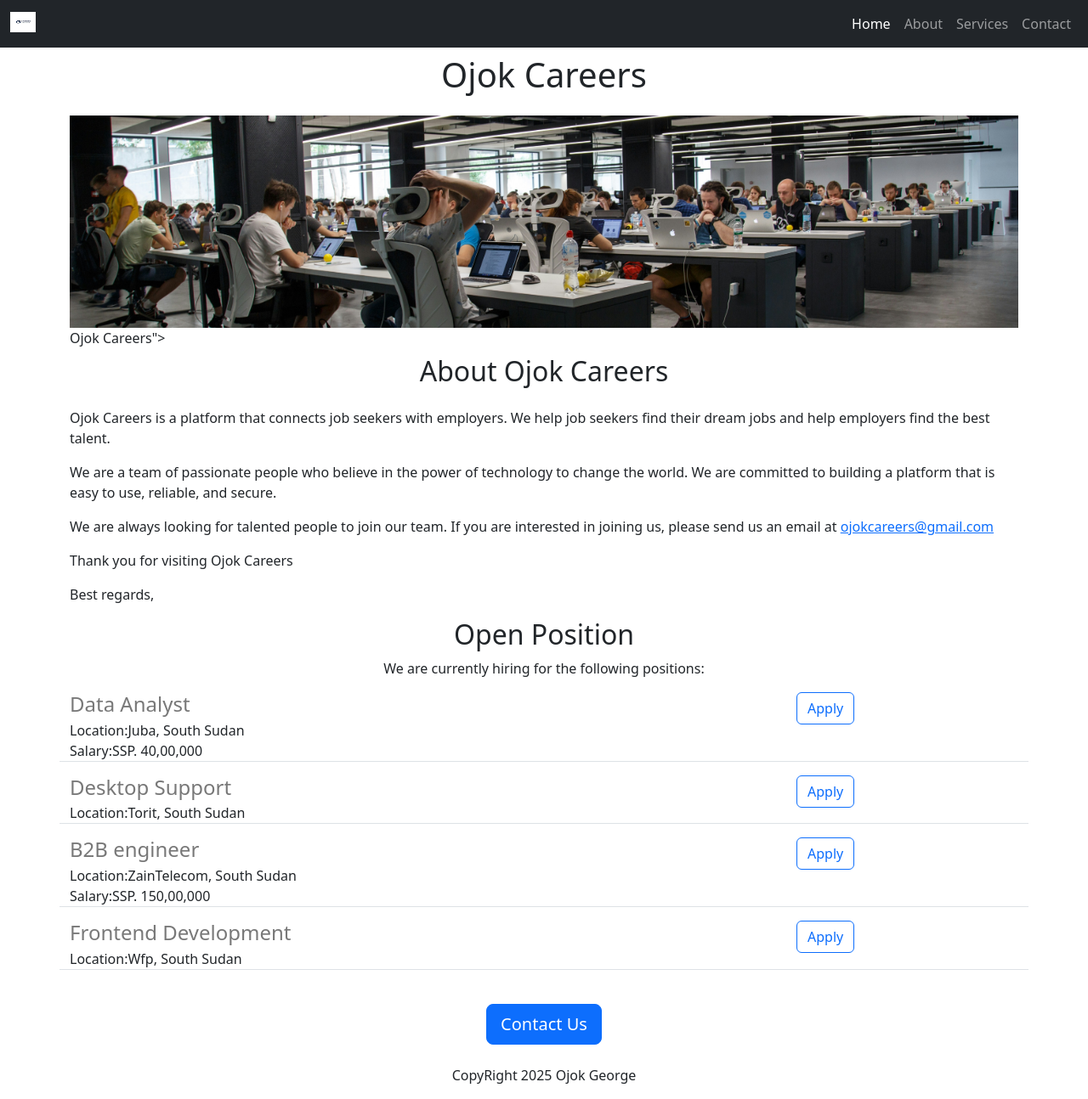
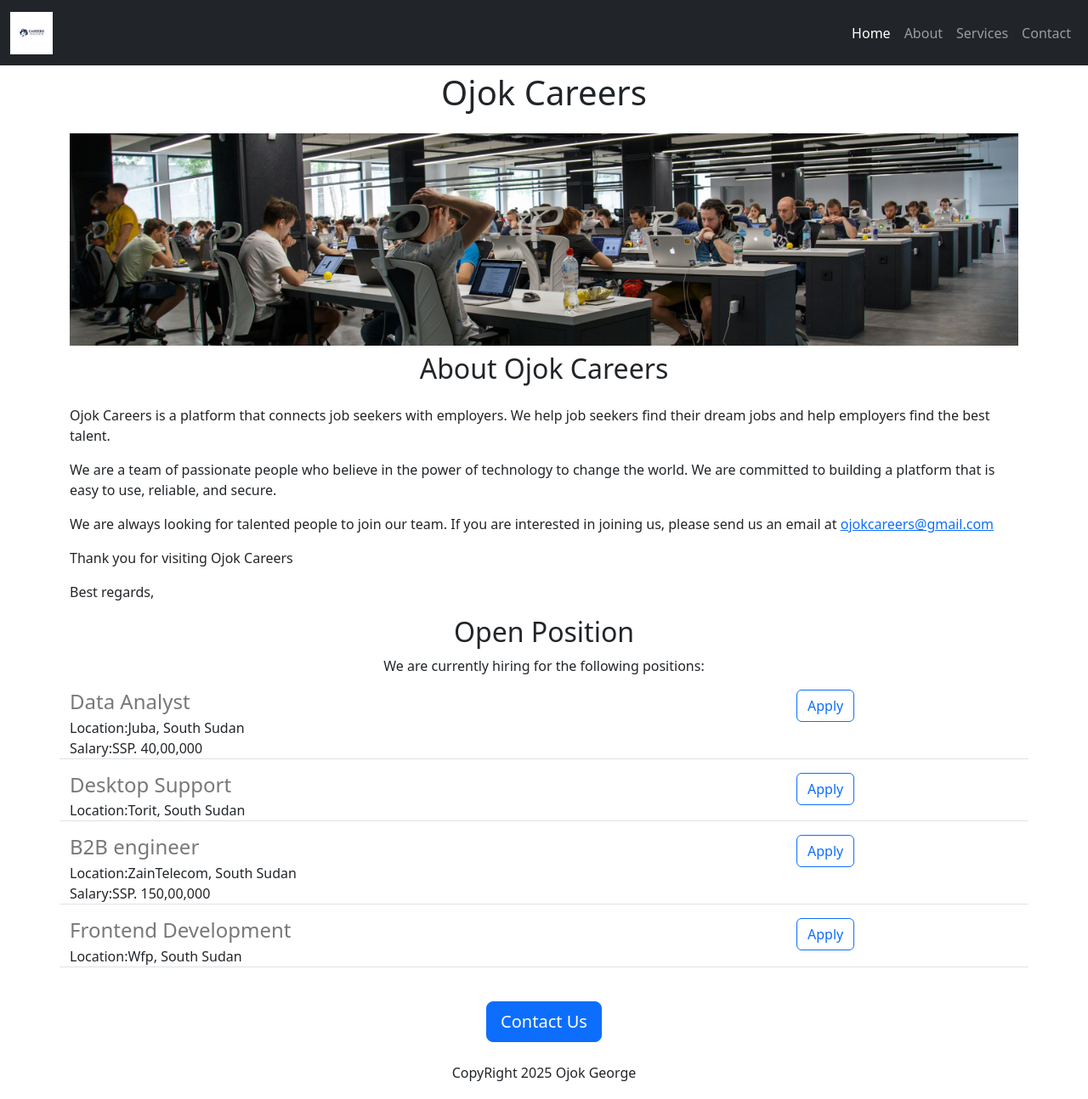
Before and after one commit to ojokgeorge118/ojok-careers-website, a Flask app: page / in a window 1280 px wide. Shown: the whole page at 85% size. After the commit the page ends 1273 px from the top, so only its background shows below. Run offline with Flask 3, Linux system fonts and the light colour scheme.

Commit message:
did some change

```diff
--- a/templates/home.html
+++ b/templates/home.html
@@ -21,7 +21,8 @@
     <body>
         <div class="container">
             <h1 class="text-center mt-2 mb-4">{{company_name}} Careers </h1>
-            <img class="img-fluid" id="banner"src="/static/banner.jpg" alt="Banner alt=">Ojok Careers">
+            <img class="img-fluid" id="banner"src="/static/banner.jpg" alt="Banner alt=">
+
             <h2 class="text-center mt-2 mb-4">About Ojok Careers </h2>
             <p>Ojok Careers is a platform that connects job seekers with employers. We help job seekers find their dream jobs and help employers find the best talent.</p>
             <p>We are a team of passionate people who believe in the power of technology to change the world. We are committed to building a platform that is easy to use, reliable, and secure.</p>
--- a/templates/nav.html
+++ b/templates/nav.html
@@ -3,7 +3,7 @@
   <div class="container-fluid">
     <!-- Logo -->
     <a class="navbar-brand" href="#">
-        <img src="/static/logo.jpg" alt="Logo" width="30" height="24" class="d-inline-block align-text-top">
+        <img src="/static/logo.jpg" alt="Logo" width="auto" height="50px" class="d-inline-block align-text-top">
     </a>
     <!-- Toggler button for mobile view -->
     <button class="navbar-toggler" type="button" data-bs-toggle="collapse"
```
